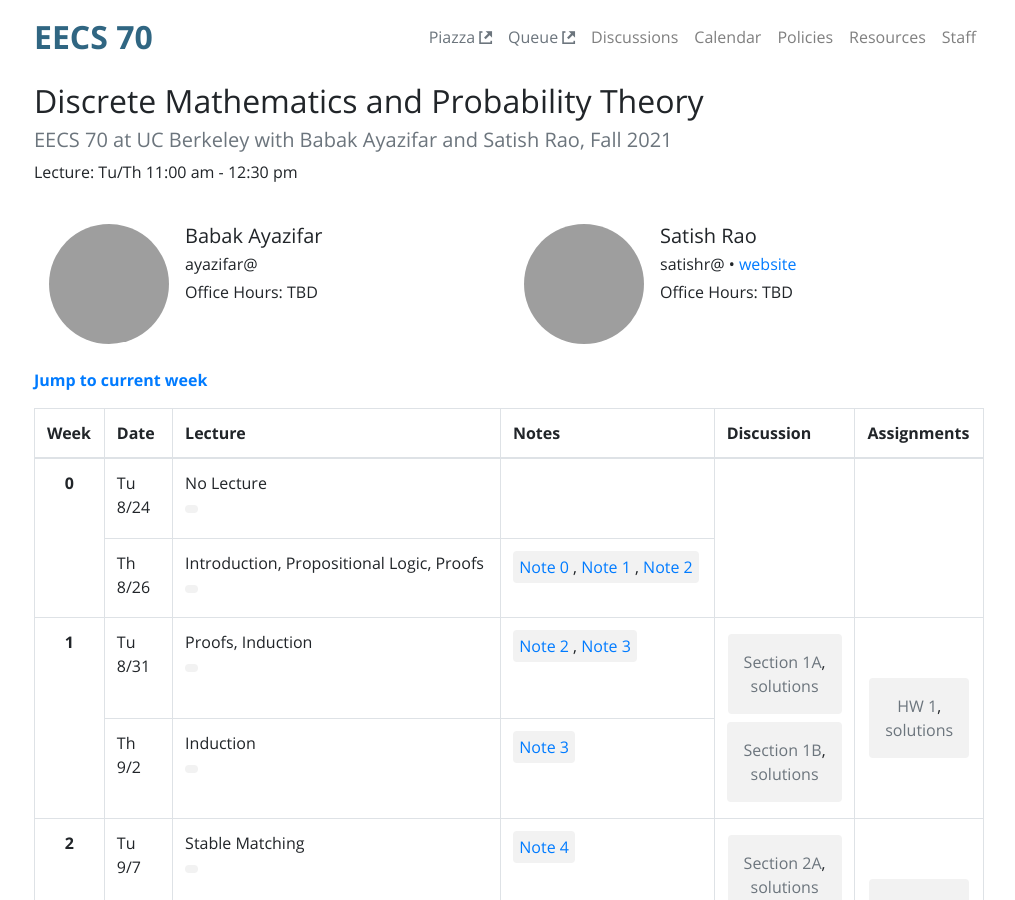
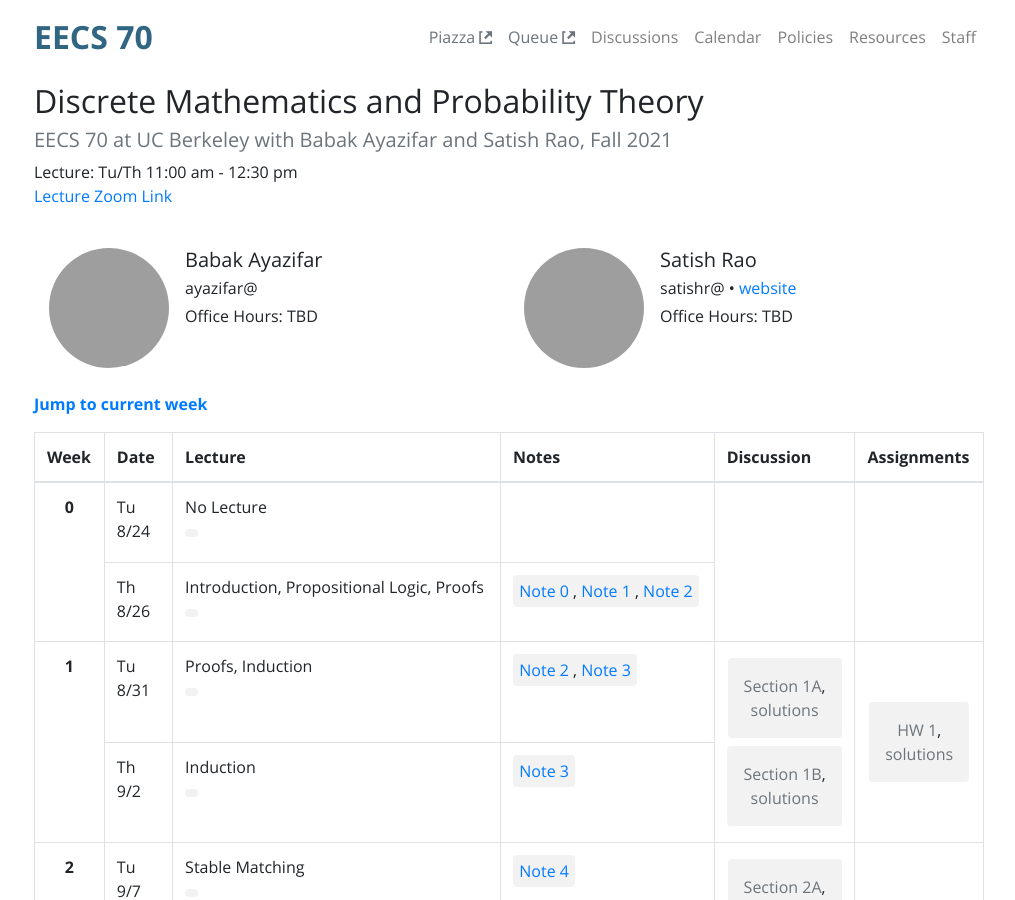
Before and after one commit to tsgoten/cs70-website, a Jekyll site: the page built from index.html, in a window 1280 px wide and 900 px high. Shown: the whole window, without its empty margins (131-1146 px from the left). Built offline with Jekyll 4.4.1, drawn with Linux system fonts in a browser that asks for light colours; grey boxes are pictures that could not be loaded.

Commit message:
Update index.html

```diff
--- a/index.html
+++ b/index.html
@@ -12,6 +12,7 @@
     EECS 70 at UC Berkeley with Babak Ayazifar and Satish Rao, Fall 2021
 </h5>
 <p>Lecture: Tu/Th 11:00 am - 12:30 pm<br/>
+<a href="https://berkeley.zoom.us/j/97437942324">Lecture Zoom Link</a>
 <div class="instructors">
         {% include staff-list.html type="Instructor" %}
 </div>
```
